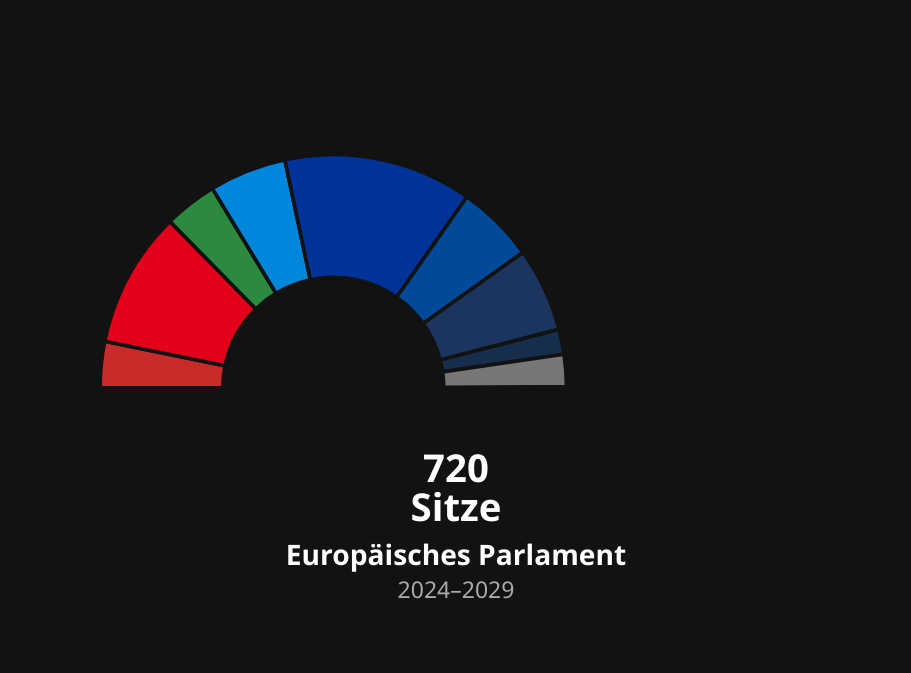
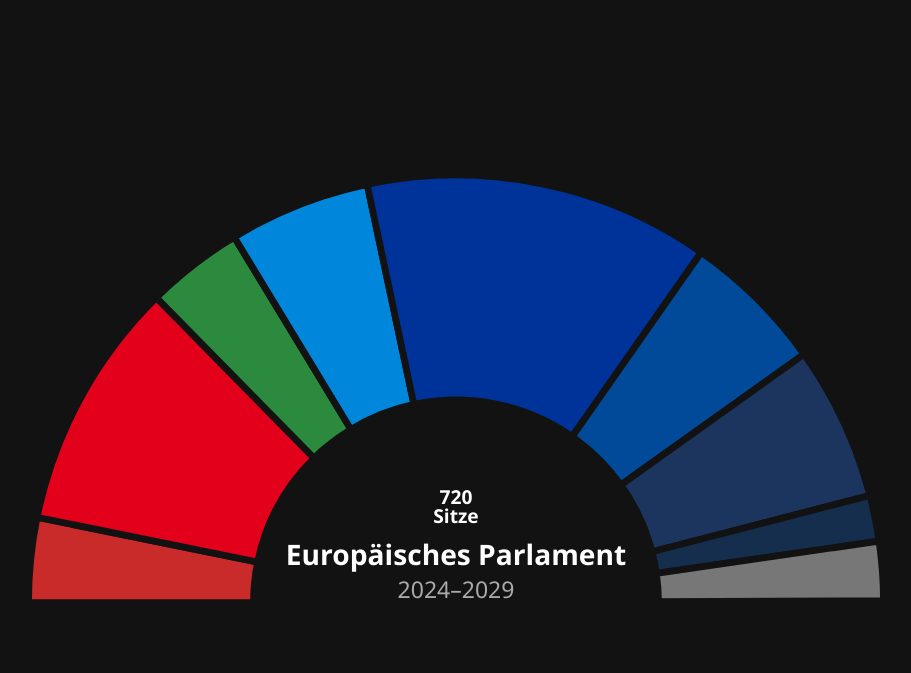
Before and after one commit to Craziestboionearth/ep, a plain HTML site: page index.html in a window 1280 px wide. Shown: the whole page, without its empty margins (184-1095 px from the left). Drawn offline with Linux system fonts and the light colour scheme.

Commit message:
Update index.html

```diff
--- a/index.html
+++ b/index.html
@@ -62,7 +62,7 @@
         }
 
         .center-text .seats {
-            font-size: 3vw;
+            font-size: 1.5vw;
             font-weight: bold;
             color: #ffffff;
             margin-bottom: 5px;
@@ -126,7 +126,7 @@
 
     <div class="chart-container">
         <!-- SVG Container für die Kreisabschnitte -->
-        <svg viewBox="0 0 300 220" id="hemicycle"></svg>
+        <svg viewBox="0 0 200 120" id="hemicycle"></svg>
 
         <div class="center-text">
             <div class="seats">720<br>Sitze</div>
```
